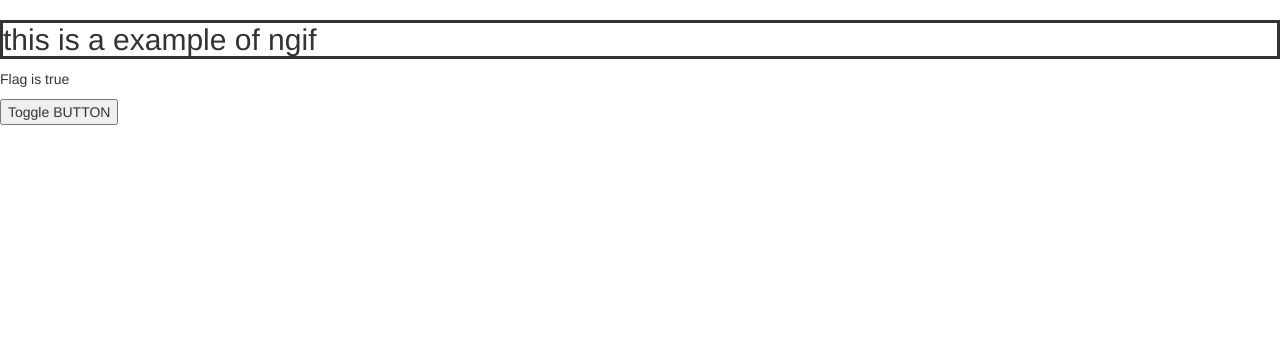
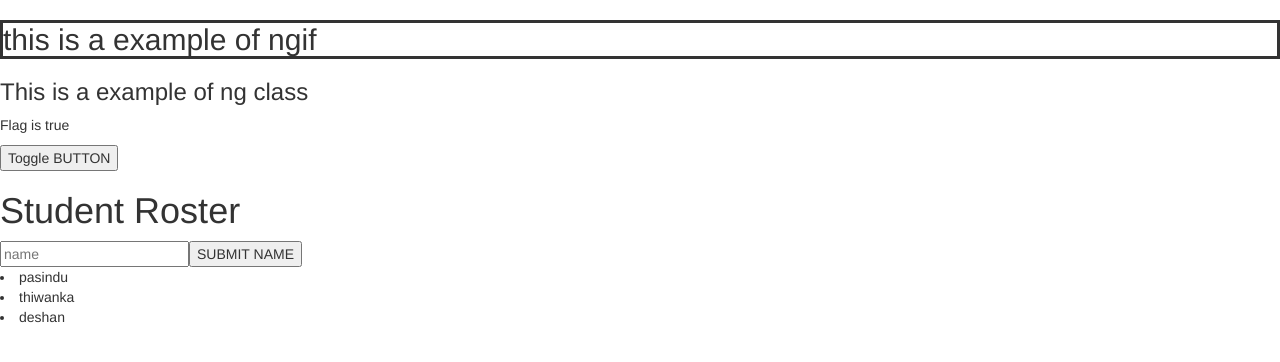
Before and after one commit to PasinduUkwatta/Web-Development, an Angular app: page / in a window 1280 px wide. Shown: the top 362 px of the page. Built offline with nearby package versions, Linux system fonts and the light colour scheme.

Commit message:
Directives

```diff
--- a/src/app/app.component.css
+++ b/src/app/app.component.css
@@ -7,3 +7,9 @@ h2{
 p{
   bottom: 2px solid black;
 }
+
+.white{
+  border :1px solid red;
+  background-color: black;
+  color: chartreuse;
+}
--- a/src/app/app.component.html
+++ b/src/app/app.component.html
@@ -1,5 +1,6 @@
-<h2>this is a example of ngif</h2>
+<h2 [ngStyle]="{color :getColor()}">this is a example of ngif</h2>
 
+<h3 [ngClass]="{'white':getColor()}">This is a example of ng class</h3>
 <p *ngIf="flag;else elseblock">Flag is true </p>
 <ng-template #elseblock>
   <p>Flag is False</p>
@@ -7,3 +8,10 @@
 </ng-template>
 
 <button (click)="toggleFlag()">Toggle BUTTON</button>
+
+<h1>Student Roster</h1>
+
+<input type="text" placeholder="name" [ngModel]="currentName">
+<button (click)="add()">SUBMIT NAME </button>
+
+<li *ngFor="let names of studentRoaster">{{names}}</li>
--- a/src/app/app.component.ts
+++ b/src/app/app.component.ts
@@ -6,10 +6,22 @@ import { Component } from '@angular/core';
   styleUrls: ['./app.component.css']
 })
 export class AppComponent {
+studentRoaster = ['pasindu','thiwanka','deshan'];
+currentName ='';
 
+add(){
+  this.studentRoaster.push(this.currentName);
+
+}
   flag = true;
   toggleFlag(){
     this.flag =!this.flag;
     return this.flag;
   }
+
+  getColor() {
+
+  }
+
+
 }
```
